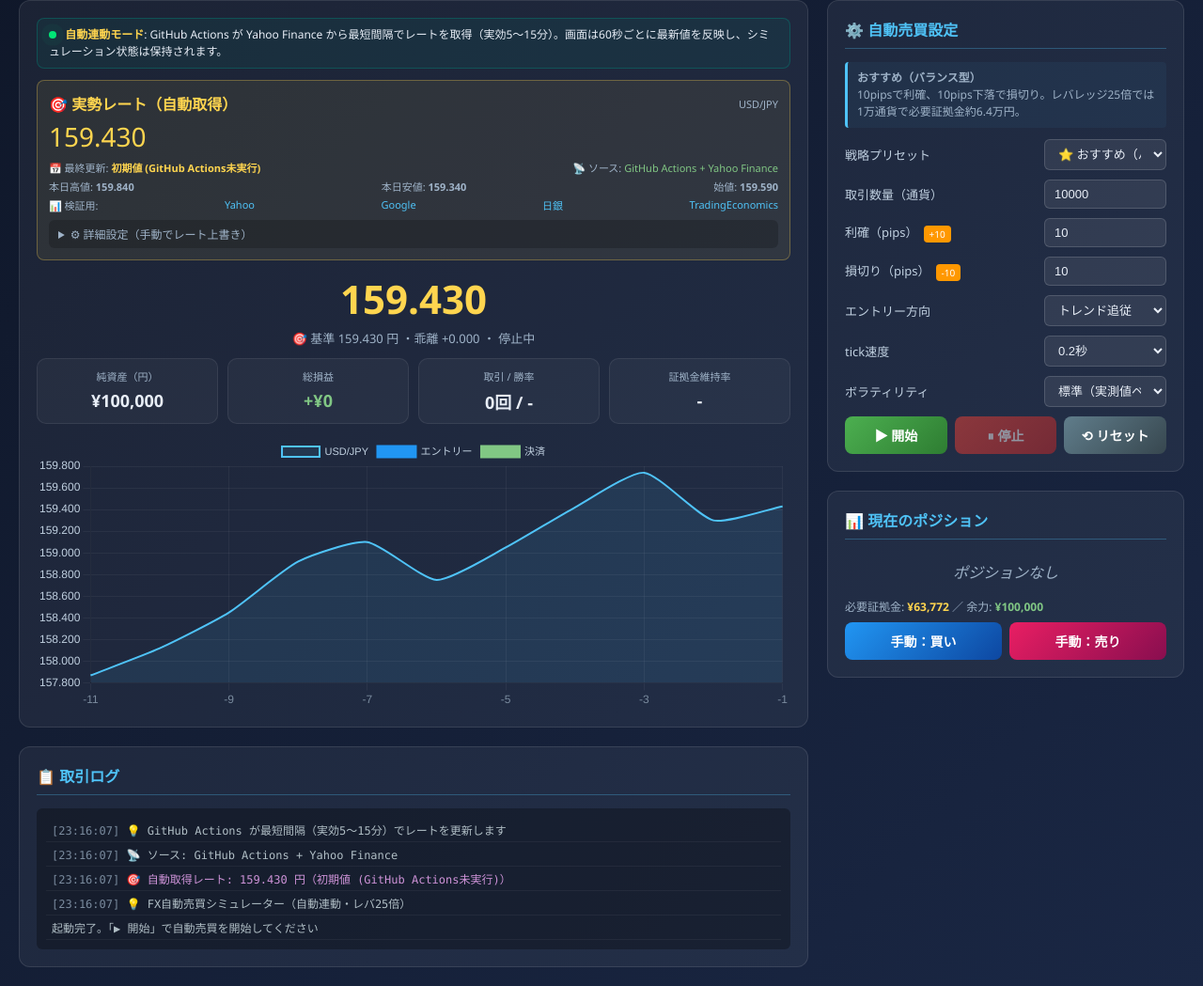
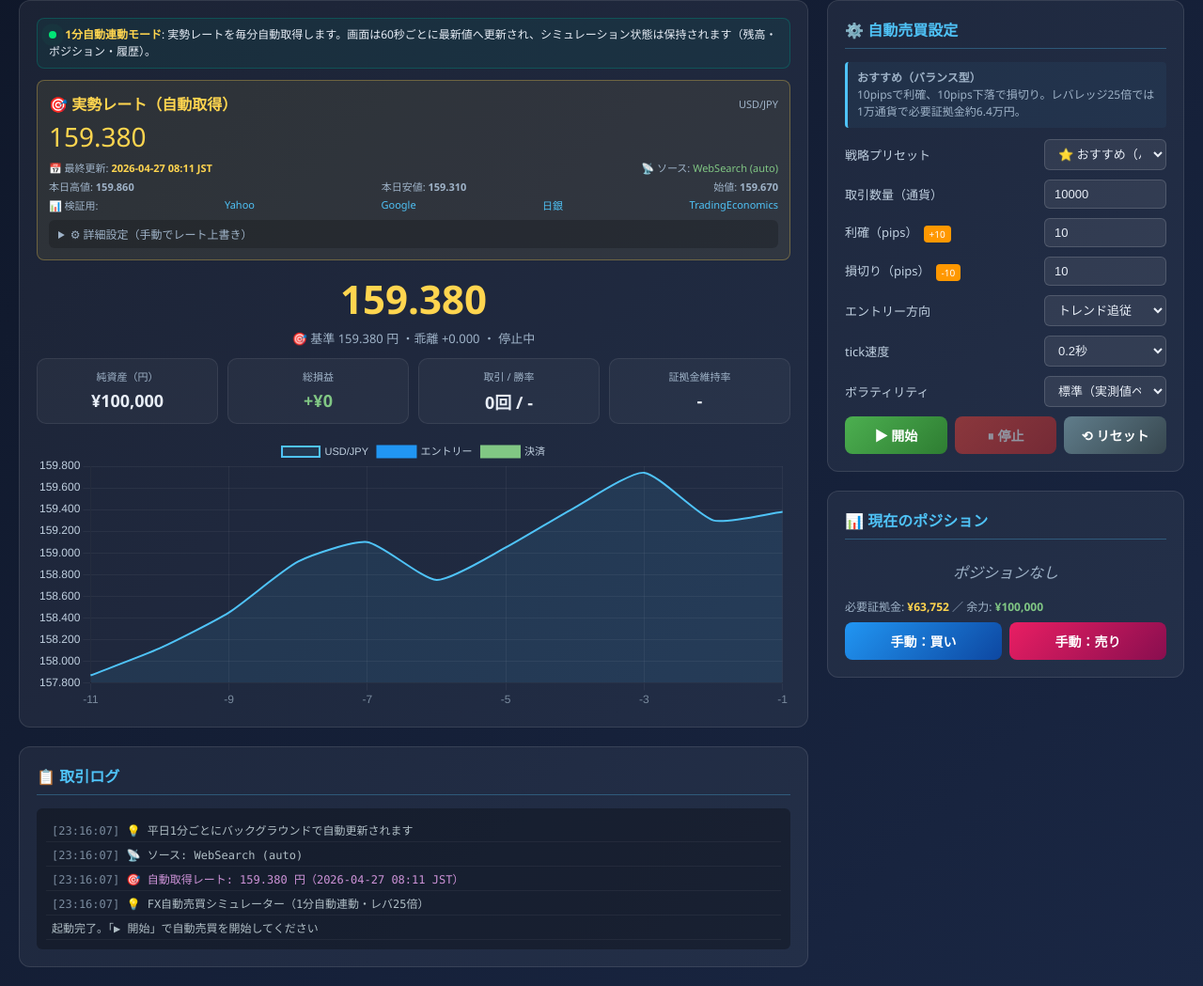
Before and after one commit to igo-risyo/fx.html, a plain HTML site: page index.html in a window 1280 px wide. Shown: the part 97-1146 px from the top of the page at 94% size. Drawn offline with nearby package versions, Linux system fonts and the light colour scheme.

Commit message:
Update index.html

```diff
--- a/index.html
+++ b/index.html
@@ -224,7 +224,7 @@
     <div class="panel">
       <div class="info-banner">
         <span class="pulse"></span>
-        <b>自動連動モード</b>: GitHub Actions が Yahoo Finance から最短間隔でレートを取得（実効5〜15分）。画面は60秒ごとに最新値を反映し、シミュレーション状態は保持されます。
+        <b>1分自動連動モード</b>: 実勢レートを毎分自動取得します。画面は60秒ごとに最新値へ更新され、シミュレーション状態は保持されます（残高・ポジション・履歴）。
       </div>
 
       <!-- ============================================================
@@ -233,19 +233,15 @@
            手動編集はしないでください。
            ============================================================ -->
       <script>
-        // 自動更新される定数（GitHub Actions が書き換える）
-        // .github/workflows/update-rate.yml を参照
-        window.FX_AUTO = {
-          rate: 159.43,
-          updatedAt: '初期値 (GitHub Actions未実行)',
-          source: 'GitHub Actions + Yahoo Finance',
-          dayHigh: 159.84,
-          dayLow: 159.34,
-          dayOpen: 159.59,
-          recentDaily: [
-            157.87, 158.12, 158.45, 158.92, 159.10,
-            158.75, 159.05, 159.42, 159.74, 159.30, 159.43
-          ]
+        // 自動更新される定数（scheduled task が書き換える）
+                window.FX_AUTO = {
+          rate: 159.380,
+          updatedAt: '2026-04-27 08:11 JST',
+          source: 'WebSearch (auto)',
+          dayHigh: 159.860,
+          dayLow: 159.310,
+          dayOpen: 159.670,
+          recentDaily: [157.870, 158.120, 158.450, 158.920, 159.100, 158.750, 159.050, 159.420, 159.740, 159.300, 159.380]
         };
       </script>
       <!-- AUTO_UPDATE_BLOCK_END -->
@@ -915,10 +911,10 @@ function scheduleAutoReload() {
     state.price = AUTO.rate;
     state.prevPrice = AUTO.rate;
     preloadHistory();
-    addLog('💡 FX自動売買シミュレーター（自動連動・レバ25倍）', 'log-info');
+    addLog('💡 FX自動売買シミュレーター（1分自動連動・レバ25倍）', 'log-info');
     addLog(`🎯 自動取得レート: ${AUTO.rate.toFixed(3)} 円（${AUTO.updatedAt}）`, 'log-real');
     addLog(`📡 ソース: ${AUTO.source}`, 'log-info');
-    addLog('💡 GitHub Actions が最短間隔（実効5〜15分）でレートを更新します', 'log-info');
+    addLog('💡 平日1分ごとにバックグラウンドで自動更新されます', 'log-info');
   }
 
   updatePriceUI();
```
